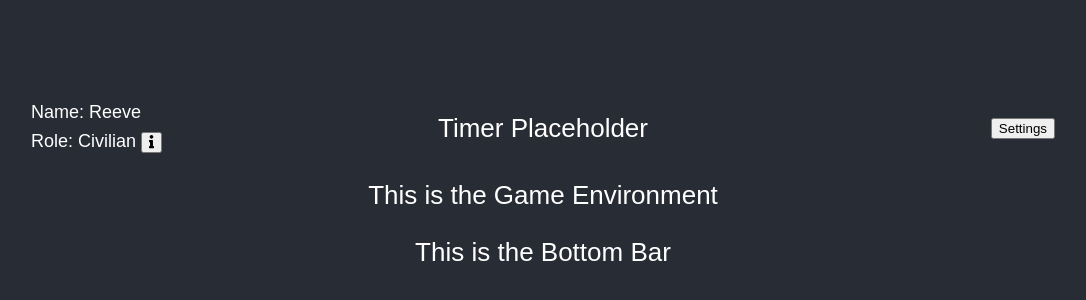
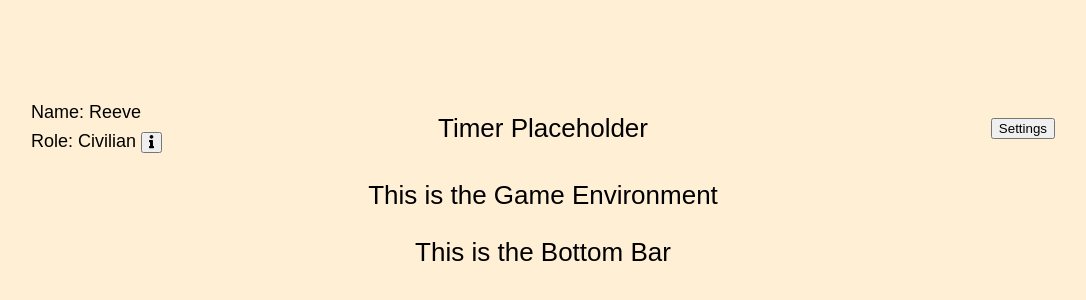
Before and after one commit to Mafia-Hands/Mafia, a React (Create React App) app in the folder frontend/: page / in a window 1280 px wide. Shown: the part 202-502 px from the top of the page, without its empty margins (97-1183 px from the left). Built offline with nearby package versions, Linux system fonts and the light colour scheme.

Commit message:
Change App Background for better component visibility

```diff
--- a/frontend/src/App.css
+++ b/frontend/src/App.css
@@ -14,14 +14,14 @@
 }
 
 .App-header {
-    background-color: #282c34;
+    background-color: papayawhip;
     min-height: 100vh;
     display: flex;
     flex-direction: column;
     align-items: center;
     justify-content: center;
     font-size: calc(10px + 2vmin);
-    color: white;
+    color: black;
 }
 
 .App-link {
```
